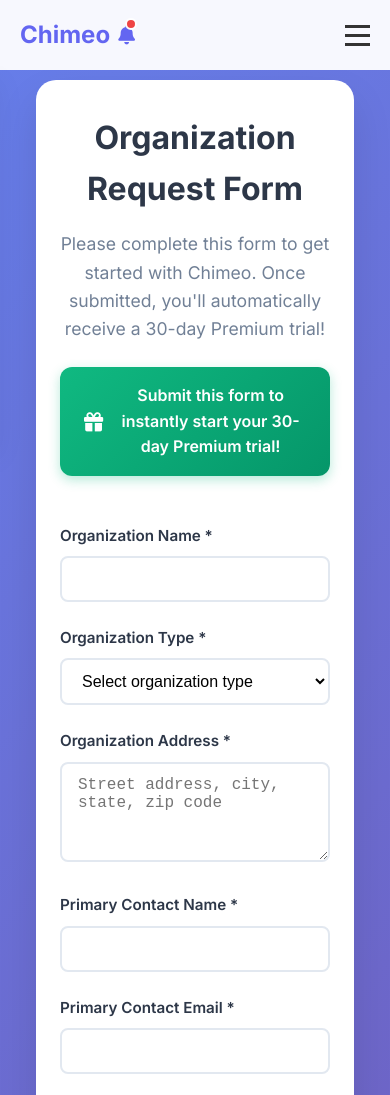
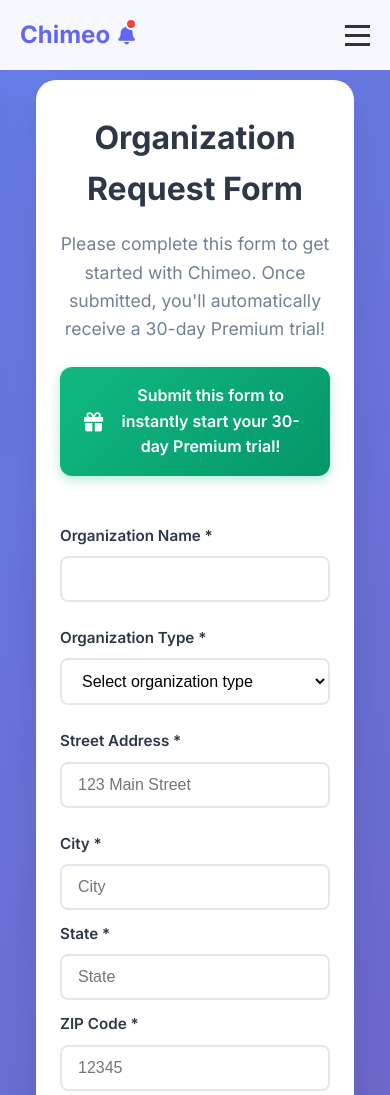
Before and after one commit to jedcrisp/chimeo-landing, a website: page org-request.html in a window 390 px wide. Shown: the top 1095 px of the page. Drawn offline with Linux system fonts and the light colour scheme.

Commit message:
Break out organization address into separate street, city, state, and ZIP fields

```diff
--- a/admin-script.js
+++ b/admin-script.js
@@ -181,7 +181,10 @@ function showRequestDetails(requestId) {
                     </div>
                     <div class="detail-item">
                         <label>Address:</label>
-                        <span>${request.orgAddress}</span>
+                        <span>${request.address ?
+                            `${request.address.street}, ${request.address.city}, ${request.address.state} ${request.address.zip}` :
+                            request.orgAddress || 'N/A'
+                        }</span>
                     </div>
                 </div>
             </div>
--- a/org-request.html
+++ b/org-request.html
@@ -90,8 +90,23 @@
                     </div>
 
                     <div class="form-group">
-                        <label for="org-address">Organization Address *</label>
-                        <textarea id="org-address" name="orgAddress" rows="3" required placeholder="Street address, city, state, zip code"></textarea>
+                        <label for="org-street">Street Address *</label>
+                        <input type="text" id="org-street" name="orgStreet" required placeholder="123 Main Street">
+                    </div>
+
+                    <div class="address-row">
+                        <div class="form-group">
+                            <label for="org-city">City *</label>
+                            <input type="text" id="org-city" name="orgCity" required placeholder="City">
+                        </div>
+                        <div class="form-group">
+                            <label for="org-state">State *</label>
+                            <input type="text" id="org-state" name="orgState" required placeholder="State">
+                        </div>
+                        <div class="form-group">
+                            <label for="org-zip">ZIP Code *</label>
+                            <input type="text" id="org-zip" name="orgZip" required placeholder="12345">
+                        </div>
                     </div>
 
                     <div class="form-group">
--- a/script.js
+++ b/script.js
@@ -394,7 +394,7 @@ document.addEventListener('DOMContentLoaded', function() {
         const orgData = Object.fromEntries(formData.entries());
 
         // Validate required fields
-        const requiredFields = ['orgName', 'orgType', 'orgAddress', 'contactName', 'contactEmail', 'contactPhone', 'orgSize', 'expectedUsage', 'useCase', 'termsAgreement'];
+        const requiredFields = ['orgName', 'orgType', 'orgStreet', 'orgCity', 'orgState', 'orgZip', 'contactName', 'contactEmail', 'contactPhone', 'orgSize', 'expectedUsage', 'useCase', 'termsAgreement'];
         const missingFields = requiredFields.filter(field => !orgData[field]);
 
         // If "other" is selected, also require the otherOrgType field
@@ -419,10 +419,21 @@ document.addEventListener('DOMContentLoaded', function() {
                 // Process organization type - if "other" is selected, use the custom input
                 const finalOrgType = orgData.orgType === 'other' ? orgData.otherOrgType : orgData.orgType;
 
+                // Combine address fields for full address
+                const fullAddress = `${orgData.orgStreet}, ${orgData.orgCity}, ${orgData.orgState} ${orgData.orgZip}`;
+
                 const orgRequestData = {
                     ...orgData,
                     orgType: finalOrgType, // Use the processed organization type
                     originalOrgType: orgData.orgType, // Keep original selection for reference
+                    orgAddress: fullAddress, // Combined full address
+                    // Keep individual address fields for better data structure
+                    address: {
+                        street: orgData.orgStreet,
+                        city: orgData.orgCity,
+                        state: orgData.orgState,
+                        zip: orgData.orgZip
+                    },
                     status: 'pending',
                     submittedAt: window.serverTimestamp(),
                     trialStartDate: null,
--- a/styles.css
+++ b/styles.css
@@ -1240,6 +1240,17 @@ input:checked + .slider:before {
     background: #f0f4ff;
 }
 
+.address-row {
+    display: grid;
+    grid-template-columns: 2fr 1fr 1fr;
+    gap: 1rem;
+    margin-bottom: 1.5rem;
+}
+
+.address-row .form-group {
+    margin-bottom: 0;
+}
+
 .checkbox-group {
     margin-bottom: 1rem;
 }
@@ -1348,6 +1359,11 @@ input:checked + .slider:before {
     .info-step {
         flex-direction: column;
         text-align: center;
+    }
+
+    .address-row {
+        grid-template-columns: 1fr;
+        gap: 0.75rem;
     }
 }
 
```
